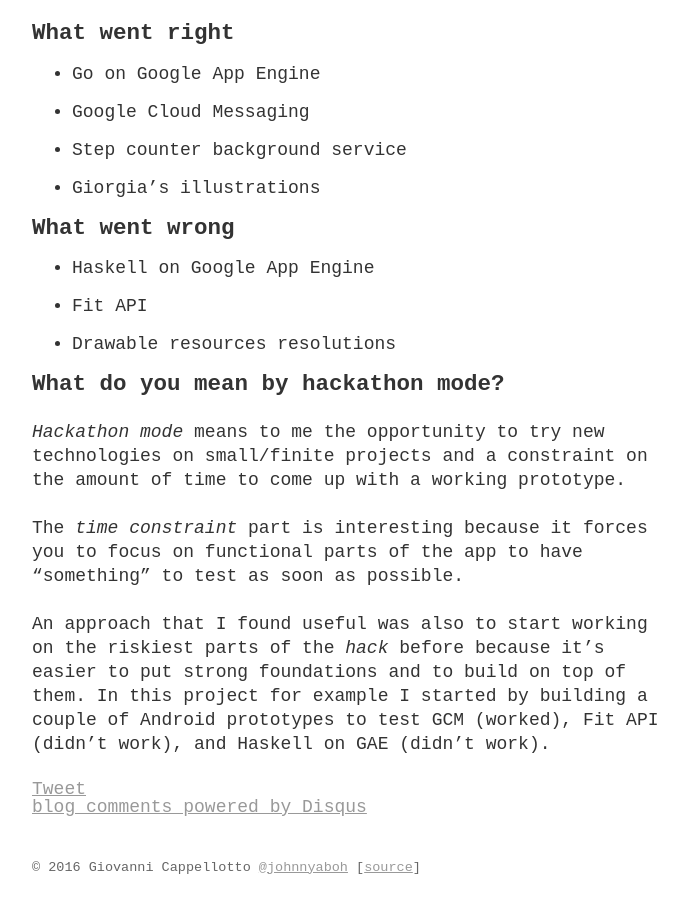
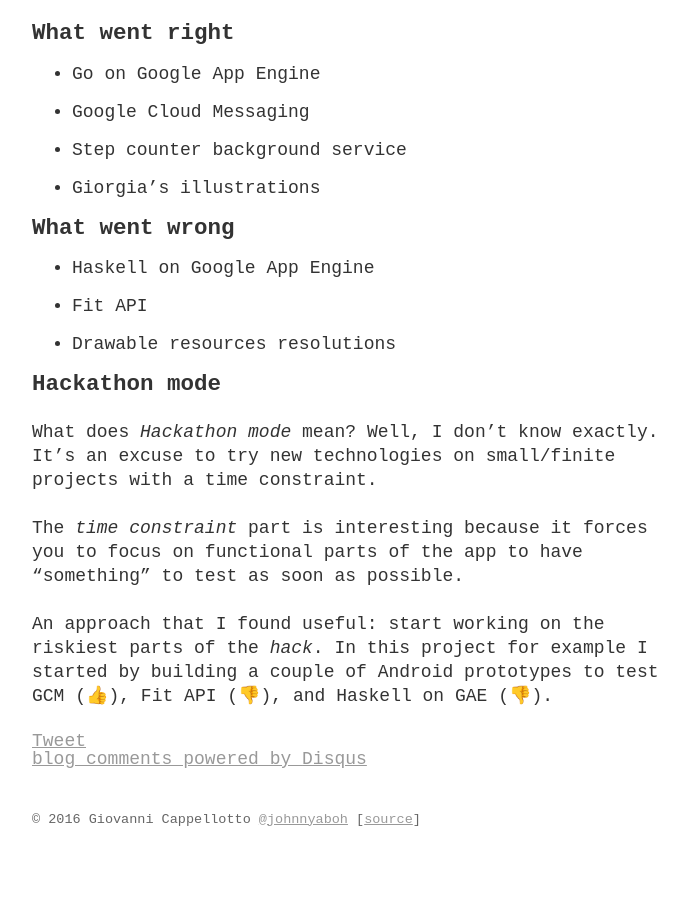
Before and after one commit to curlybracketshq/giovanni.curlybrackets.it, a Jekyll site: the page built from _posts/2016-04-16-android-experiment-contest-post-mortem.markdown, in a window 1280 px wide and 900 px high, scrolled down 4433 px. Shown: the whole window, without its empty margins (288-976 px from the left). Built offline with Jekyll 4.4.1, drawn with Linux system fonts in a browser that asks for light colours; comment, search, counter and statistics services are not loaded; after the commit the page ends 5285 px from its top, so only the background shows below that.

Commit message:
Update hackathon mode section

```diff
--- a/_posts/2016-04-16-android-experiment-contest-post-mortem.markdown
+++ b/_posts/2016-04-16-android-experiment-contest-post-mortem.markdown
@@ -147,17 +147,14 @@
 * Fit API
 * Drawable resources resolutions
 
-### What do you mean by hackathon mode?
+### Hackathon mode
 
-*Hackathon mode* means to me the opportunity to try new technologies on
-small/finite projects and a constraint on the amount of time to come up with a
-working prototype.
+What does *Hackathon mode* mean? Well, I don't know exactly. It's an excuse to
+try new technologies on small/finite projects with a time constraint.
 
 The *time constraint* part is interesting because it forces you to focus on
 functional parts of the app to have "something" to test as soon as possible.
 
-An approach that I found useful was also to start working on the riskiest parts
-of the *hack* before because it's easier to put strong foundations and to build
-on top of them. In this project for example I started by building a couple of
-Android prototypes to test GCM (worked), Fit API (didn't work), and Haskell on
-GAE (didn't work).
+An approach that I found useful: start working on the riskiest parts of the
+*hack*. In this project for example I started by building a couple of Android
+prototypes to test GCM (👍), Fit API (👎), and Haskell on GAE (👎).
```
